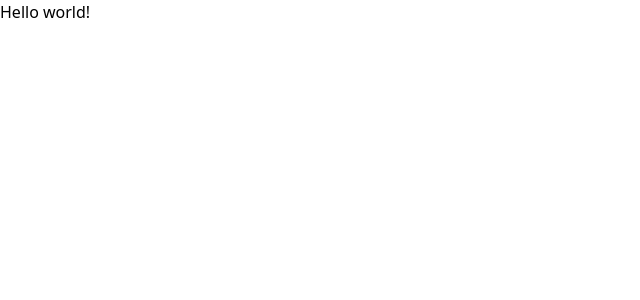
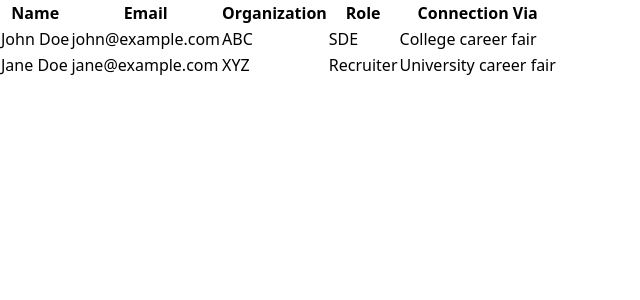
Before and after one commit to adrijanag17/NetContacts, a React (Vite) app in the folder contacts-frontend/: page / in a window 1280 px wide. Shown: the top 300 px of the page, without its empty margins (0-640 px from the left). Built offline with nearby package versions, Linux system fonts and the light colour scheme.

Commit message:
Created demo web page with placeholder data

```diff
--- a/contacts-frontend/package.json
+++ b/contacts-frontend/package.json
@@ -10,6 +10,7 @@
     "preview": "vite preview"
   },
   "dependencies": {
+    "axios": "^1.4.0",
     "react": "^18.2.0",
     "react-dom": "^18.2.0"
   },
--- a/contacts-frontend/src/App.jsx
+++ b/contacts-frontend/src/App.jsx
@@ -1,17 +1,32 @@
 import { useState } from 'react'
-import reactLogo from './assets/react.svg'
-import viteLogo from '/vite.svg'
-import './App.css'
+import ContactsTable from './components/ContactsTable';
+
 
 function App() {
+  const contacts = [
+    {
+        id: 1,
+        name: 'John Doe',
+        email: 'john@example.com',
+        org: 'ABC',
+        role: 'SDE',
+        via: 'College career fair'
+      },
+      {
+        id: 2,
+        name: 'Jane Doe',
+        email: 'jane@example.com',
+        org: 'XYZ',
+        role: 'Recruiter',
+        via: 'University career fair'
+      },
+  ];
 
   return (
-    <>
-      <h1 className="text-3xl font-bold underline">
-            Hello world!
-      </h1>
-    </>
-  )
+    <div className="min-h-screen flex items-center justify-center bg-gray-100">
+      <ContactsTable contacts={contacts} />
+    </div>
+  );
 }
 
-export default App
+export default App;
--- /dev/null
+++ b/contacts-frontend/src/components/ContactsTable.jsx
@@ -0,0 +1,32 @@
+import React from 'react';
+
+const ContactsTable = ({ contacts }) => {
+  return (
+    <div className="container mx-auto">
+      <table className="w-full text-left">
+        <thead>
+          <tr className="border-b">
+            <th className="py-2">Name</th>
+            <th className="py-2">Email</th>
+            <th className="py-2">Organization</th>
+            <th className="py-2">Role</th>
+            <th className="py-2">Connection Via</th>
+          </tr>
+        </thead>
+        <tbody>
+          {contacts.map((contact) => (
+            <tr key={contact.id} className="border-b">
+              <td className="py-2">{contact.name}</td>
+              <td className="py-2">{contact.email}</td>
+              <td className="py-2">{contact.org}</td>
+              <td className="py-2">{contact.role}</td>
+              <td className="py-2">{contact.via}</td>
+            </tr>
+          ))}
+        </tbody>
+      </table>
+    </div>
+  );
+};
+
+export default ContactsTable;
```
Also changed, not shown: 1 other file (tests, documents, lock files or other folders).
